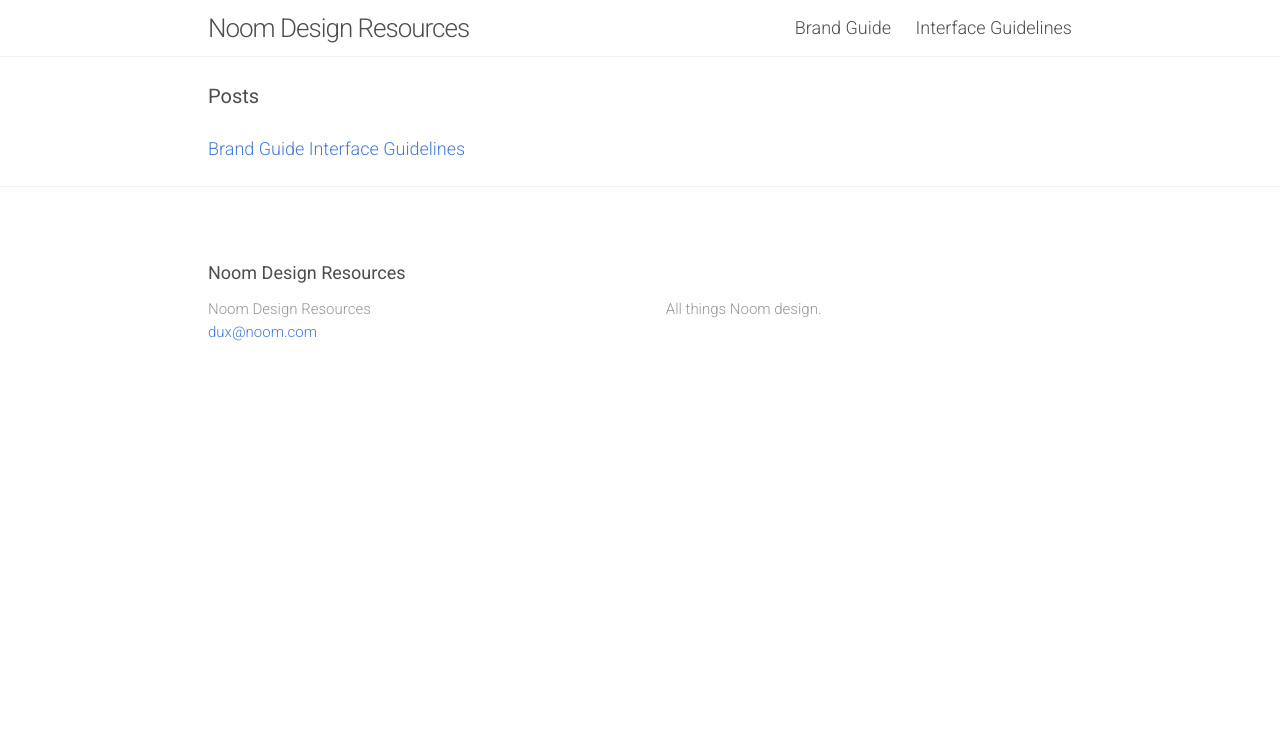
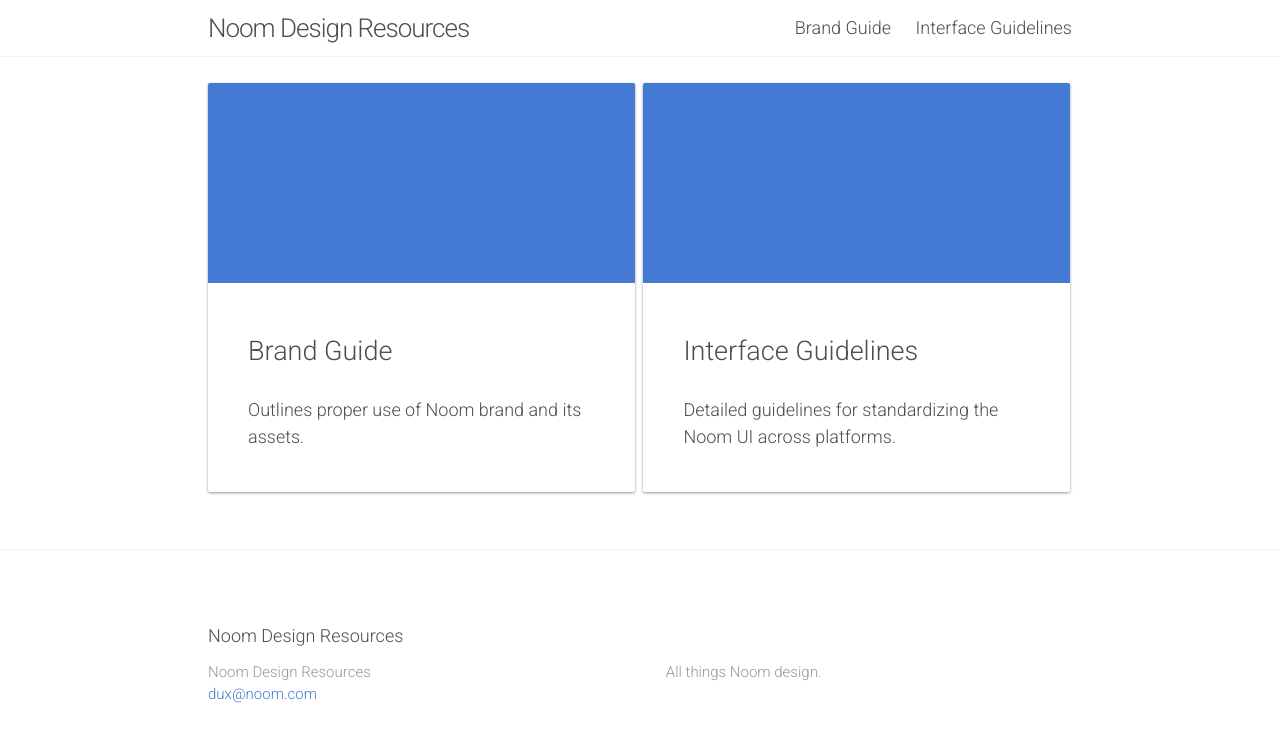
Before and after one commit to noom/design, a Jekyll site: the page built from index.html, in a window 1280 px wide. Shown: the top 742 px of the page. Built offline with Jekyll 4.4.1, drawn with Linux system fonts in a browser that asks for light colours; nearby versions of some CDN libraries.

Commit message:
style project cards on homepage

```diff
--- a/_sass/_base.scss
+++ b/_sass/_base.scss
@@ -94,10 +94,12 @@
 
 h1 {
     font-size: $fontXH;
+    font-weight: 300;
 }
 
 h2 {
     font-size: $fontXXXL;
+    font-weight: 300;
     margin-top: $spaceXXXL;
 }
 
--- a/_sass/_brand.scss
+++ b/_sass/_brand.scss
@@ -9,7 +9,8 @@
   }
 
   typeSample.task-card {
-
+    font-size: $fontL;
+    font-weight: 400;
   }
 
   typeSample.body-text {
@@ -43,12 +44,15 @@
   }
 
   typeSample.button-text {
-    display: inline;
+    display: inline-block;
     font-size: $fontM;
     color: white;
+    text-align: center;
     background-color: $brand-color;
     border-radius: $button-border-radius;
-    padding: 13.5px 136px;
+    padding: 13.5px 0;
+    width: 327px;
+    max-width: 100%;
     transition: all $transition-time;
 
     &:hover {
--- a/_sass/_layout.scss
+++ b/_sass/_layout.scss
@@ -264,8 +264,9 @@
             width: 60%;
             float: right;
             padding: $spaceXL;
-            border: 1px solid $grey_lightest;
             margin: $spaceL 0;
+            box-shadow: 0px 1px 3px $grey;
+            border-radius: 2px;
             @extend %clearfix;
 
             typeSample:last-child {
@@ -283,4 +284,59 @@
             display: block;
         }
     }
+
+    .cards-list {
+        .project-card {
+            $card-width: calc(50% - 5px);
+            display: inline-block;
+            width: $card-width;
+            box-shadow: 0px 1px 3px $grey;
+            // padding: $spaceXXL;
+            margin: $spaceXS;
+            border-radius: 2px;
+            overflow: hidden;
+
+            &:hover {
+                box-shadow: 0px 1px 4px $grey-dark;
+            }
+
+            @include media-query($on-palm) {
+                width: 100%;
+            }
+
+            .card-header-img {
+                height: 200px;
+                width: 100%;
+                background-color: $pbr;
+            }
+
+
+            .card-title {
+                color: $grey_dark;
+                width: 100%;
+                white-space: nowrap;
+                text-overflow: ellipsis;
+                overflow: hidden;
+                padding: 0 $spaceXXL;
+            }
+
+            .card-content {
+                display: block;
+                height: $spaceH;
+                color: $grey_dark;
+                text-overflow: ellipsis;
+                overflow: hidden;
+                padding: 0 $spaceXXL;
+                margin-bottom: $spaceXXL;
+            }
+        }
+
+        .project-card:nth-child(2n+1) {
+            margin-left: 0;
+        }
+
+        .project-card:nth-child(2n+2) {
+            margin-right: 0;
+        }
+    }
 }
--- a/index.html
+++ b/index.html
@@ -7,26 +7,20 @@
 
 <div class="home">
 
-  <h1 class="page-heading">Posts</h1>
+  <!-- <h1 class="page-heading">Posts</h1> -->
 
-  <!-- <div class="trigger"> -->
-    {% for page in site.pages %}
-      {% if page.title and page.displayInNav %}
-      <a class="page-link" href="{{ page.url | prepend: site.baseurl }}">{{ page.title }}</a>
-      {% endif %}
-    {% endfor %}
-  <!-- </div> -->
-
-<!--   <ul class="post-list">
-    {% for post in site.posts %}
-      <li>
-        <span class="post-meta">{{ post.date | date: "%b %-d, %Y" }}</span>
-
-        <h2>
-          <a class="post-link" href="{{ post.url | prepend: site.baseurl }}">{{ post.title }}</a>
-        </h2>
-      </li>
-    {% endfor %}
-  </ul> -->
+  <section>
+    <div class="cards-list">
+      {% for page in site.pages %}
+        {% if page.title and page.displayInNav %}
+        <a class="project-card" href="{{ page.url | prepend: site.baseurl }}">
+          <div class="card-header-img"></div>
+          <h2 class="card-title">{{ page.title }}</h2>
+          <span class="card-content">{{ page.description }}</span>
+        </a>
+        {% endif %}
+      {% endfor %}
+    </div>
+  </section>
 
 </div>
--- a/interface-guidelines.html
+++ b/interface-guidelines.html
@@ -3,4 +3,10 @@
 title: "Interface Guidelines"
 permalink: interface-guidelines/
 displayInNav: true
+description: Detailed guidelines for standardizing the Noom UI across platforms.
 ---
+
+	<section>
+		<h1>UI Interface Guidelines</h1>
+		<description>These guidelines are intended to help standardize mockups and design across the various Noom interfaces.</description>
+	</section>
```
Also changed, not shown: brand.html (+6 -5 lines), 1 other file.
